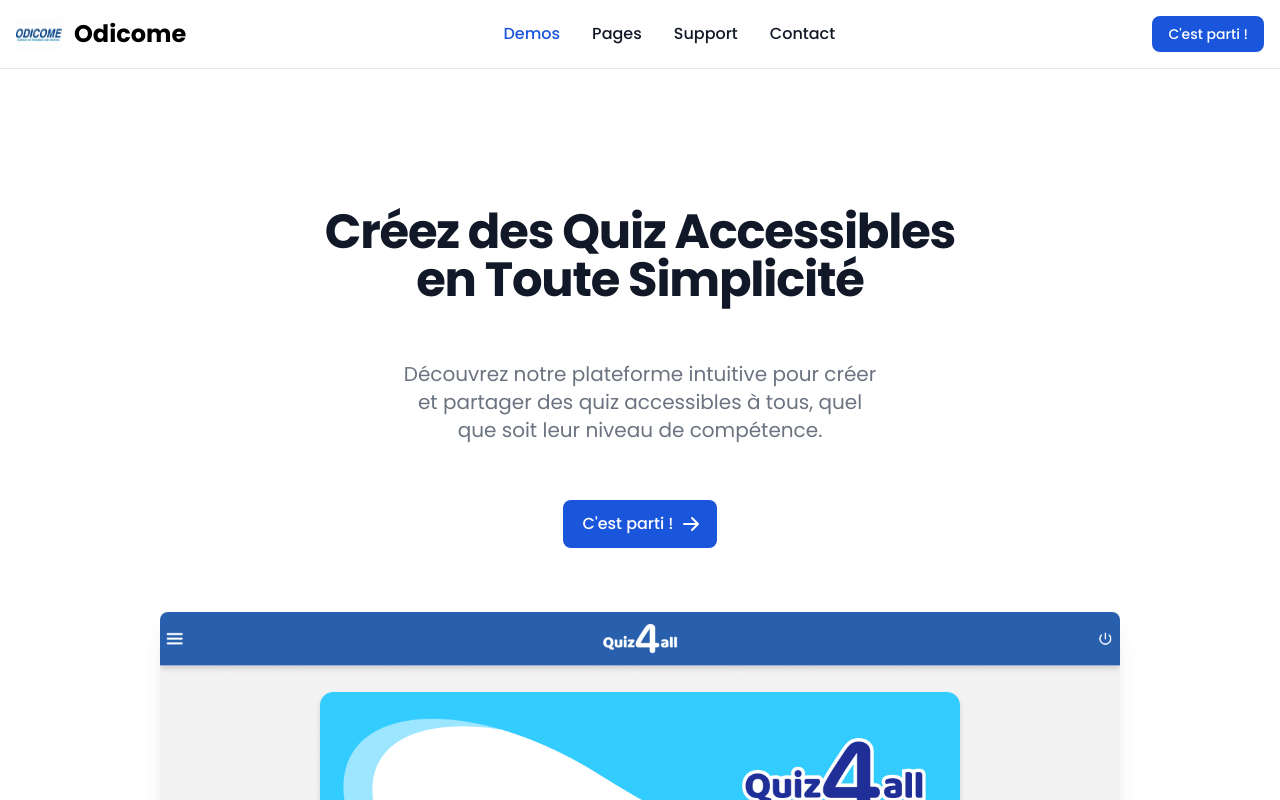
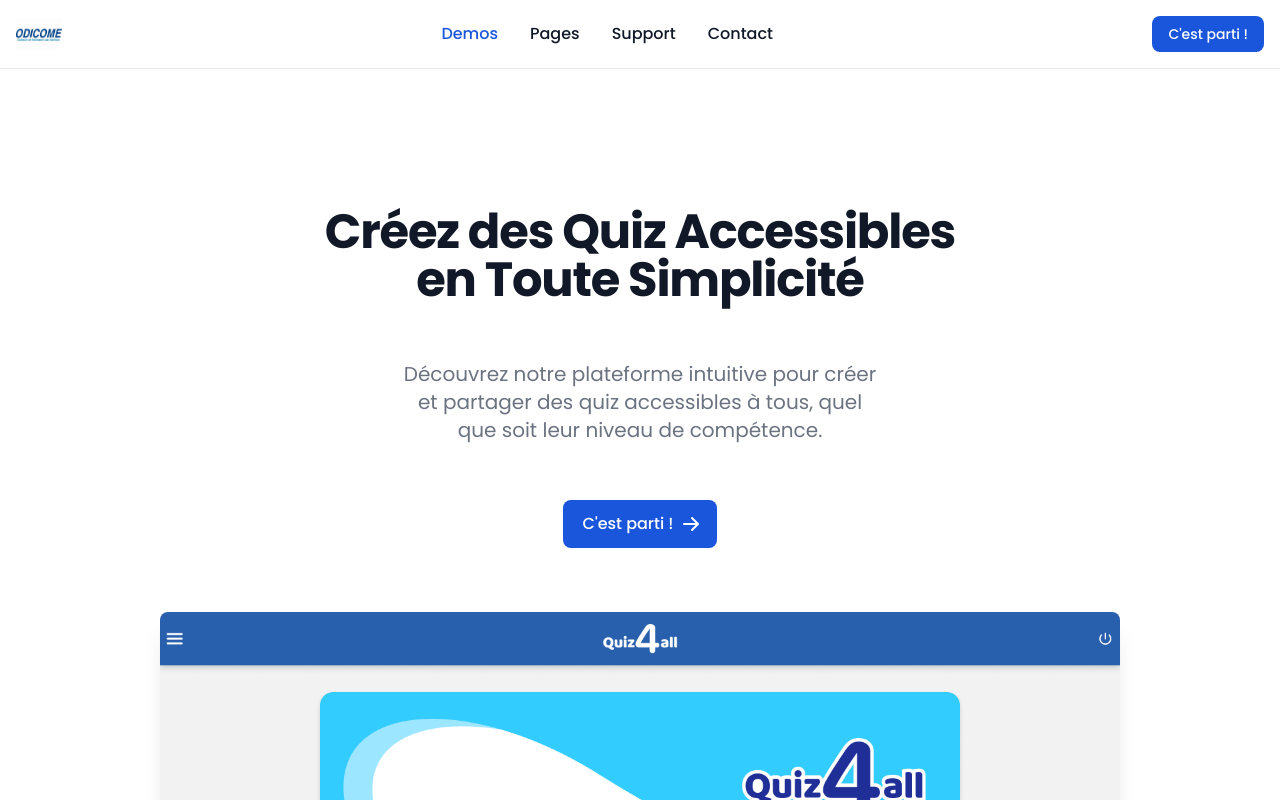
Before and after one commit to Bechamelloww/Odicome-vitrine-coiffeurs, a React (Vite) app: page / in a window 1280 px wide. Shown: the top 800 px of the page. Built offline with nearby package versions, Linux system fonts and the light colour scheme.

Commit message:
feat: delete logo

```diff
--- a/src/components/navbar.jsx
+++ b/src/components/navbar.jsx
@@ -7,7 +7,7 @@ const NavbarComponent = () => {
 			<div className="max-w-screen-xl flex flex-wrap items-center justify-between mx-auto p-4">
 				<a href="https://flowbite.com/" className="flex items-center space-x-3 rtl:space-x-reverse">
 					<img src="/logo_odicome.jpg" className="h-8" alt="Odicome Logo" />
-					<span className="self-center text-2xl font-bold whitespace-nowrap dark:text-white">Odicome</span>
+					{/* <span className="self-center text-2xl font-bold whitespace-nowrap dark:text-white">Odicome</span> */}
 				</a>
 				<div className="flex md:order-2 space-x-3 md:space-x-0 rtl:space-x-reverse">
 					<button type="button" className="text-white bg-blue-700 hover:bg-blue-800 focus:ring-4 focus:outline-none focus:ring-blue-300 font-medium rounded-lg text-sm px-4 py-2 text-center dark:bg-blue-600 dark:hover:bg-blue-700 dark:focus:ring-blue-800">C'est parti !</button>
```
